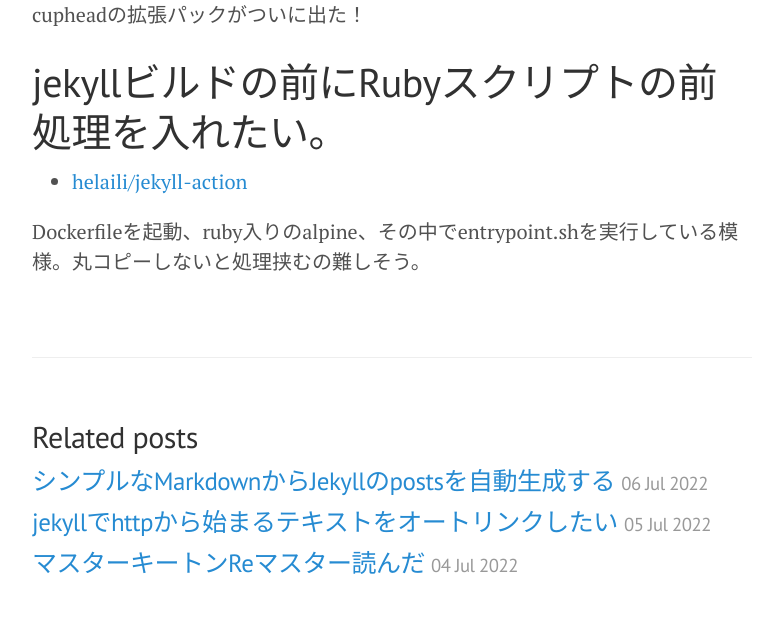
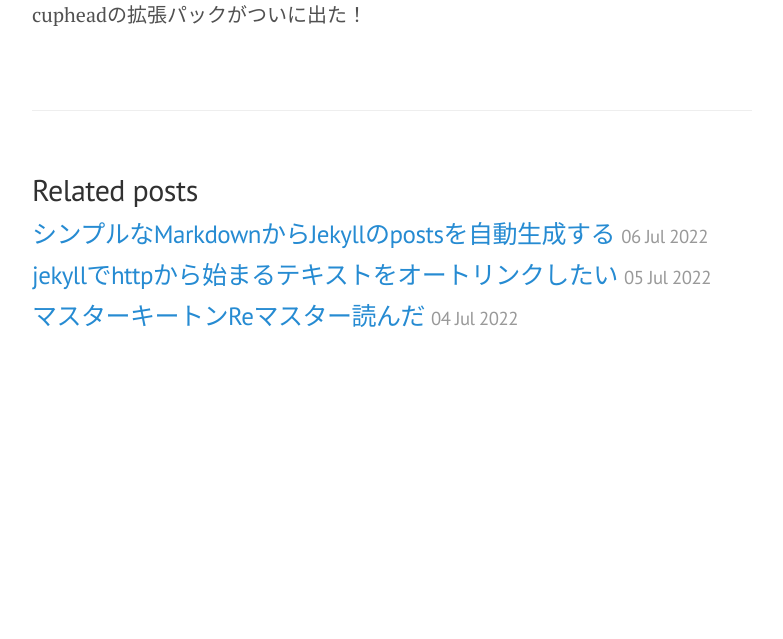
Before and after one commit to ongaeshi/day_ongaeshi, a Jekyll site: the page built from _posts/2022-07-02-day.md, in a window 1280 px wide. Shown: the part 602-1241 px from the top of the page, without its empty margins (248-1031 px from the left). Built offline with Jekyll 4.4.1, drawn with Linux system fonts in a browser that asks for light colours; after the commit the page ends 995 px from its top, so only the background shows below that.

```diff
--- a/_posts/2022-07-02-day.md
+++ b/_posts/2022-07-02-day.md
@@ -8,9 +8,3 @@
 ![](https://i.gyazo.com/c32659968803bfdbea25ebe0074a3a37.png)
 
 cupheadの拡張パックがついに出た！
-
-# jekyllビルドの前にRubyスクリプトの前処理を入れたい。
-
-- [helaili/jekyll-action](https://github.com/helaili/jekyll-action)
-
-Dockerfileを起動、ruby入りのalpine、その中でentrypoint.shを実行している模様。丸コピーしないと処理挟むの難しそう。
```
Also changed, not shown: _days/2022.md (+2 -1 lines), _posts/2022-07-03-day.md (line endings or trailing spaces).
